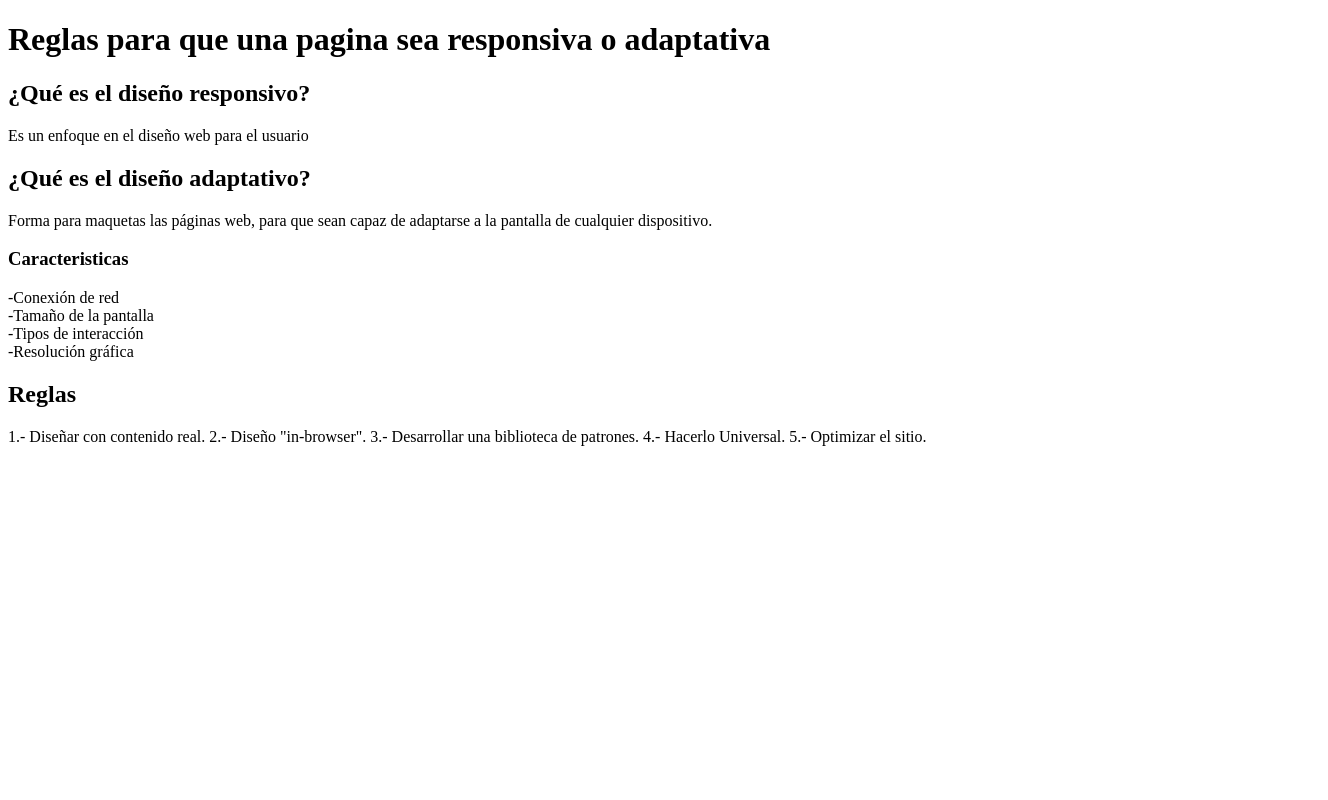
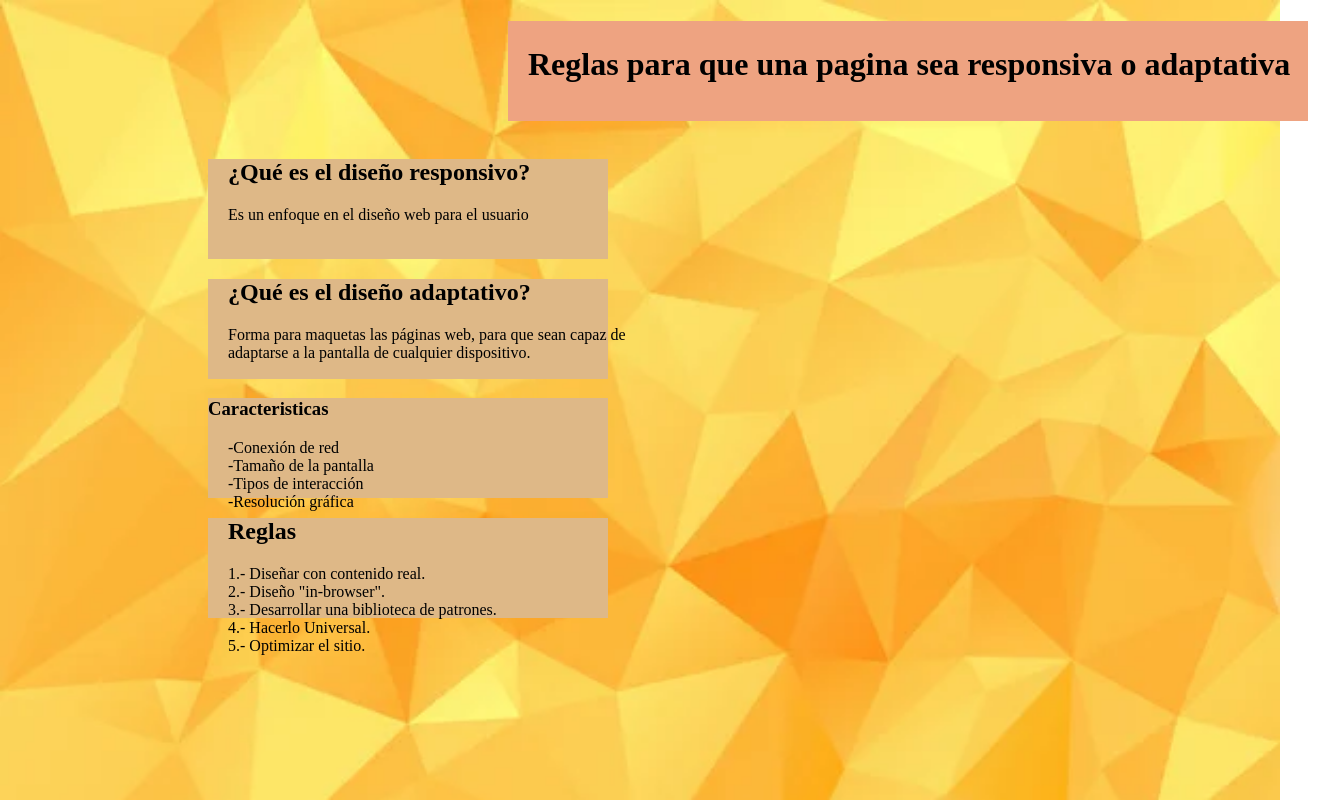
Before and after one commit to PalomoRodriguezHectorLenin/4IV8_PSW_Infrografia_Palomo_Rodriguez_Hector_Lenin, a plain HTML site: page index.html in a window 1280 px wide. Shown: the whole page, 1328 px wide, since content can reach past the window. Drawn offline with Linux system fonts and the light colour scheme.

Commit message:
Fondo y Divs2

```diff
--- a/index.html
+++ b/index.html
@@ -4,16 +4,68 @@
     <meta charset="UTF-8">
     <meta http-equiv="X-UA-Compatible" content="IE=edge">
     <meta name="viewport" content="width=device-width, initial-scale=1.0">
-    <title>Infrografia</title>
+    <title>Infografia</title>
     <style>
-
+        body{
+            background-image: url(../4IV8_PSW_Infrografia_Palomo_Rodriguez_Hector_Lenin/imagenes/amarillo.jpg);
+            background-repeat: no-repeat;
+            background-size: cover;
+        }
+        #titulo{
+            width: 800px;
+            height: 100px;
+            background-color: rgb(238, 163, 129);
+            position: relative;
+            left: 500px;
+        }
+        h1{
+            position: relative;
+            left: 20px;
+            top: 25px;
+        }
+        #respon{
+            width: 400px;
+            height: 100px;
+            background-color: burlywood;
+            position: relative;
+            left: 200px;
+        }
+        h2{
+            position: relative;
+            left: 20px
+        }
+        p{
+            position: relative;
+            left: 20px;
+        }
+        #adapta{
+            width: 400px;
+            height: 100px;
+            background-color: burlywood;
+            position: relative;
+            left: 200px;
+        }
+        #caracRe{
+            width: 400px;
+            height: 100px;
+            background-color: burlywood;
+            position: relative;
+            left: 200px;
+        }
+        #reglasRe{
+            width: 400px;
+            height: 100px;
+            background-color: burlywood;
+            position: relative;
+            left: 200px;
+        }
     </style>
 </head>
 <body>
     <div id="titulo">
         <h1>Reglas para que una pagina sea responsiva o adaptativa</h1>
     </div>
-
+    <br>
     <div id="respon">
         <h2>¿Qué es el diseño responsivo?</h2>
         <p>Es un enfoque en el diseño web para el usuario</p>
@@ -36,13 +88,13 @@
     <div id="reglasRe">
         <h2>Reglas</h2>
         <p>
-            1.- Diseñar con contenido real.
-            2.- Diseño "in-browser".
-            3.- Desarrollar una biblioteca de patrones.
-            4.- Hacerlo Universal.
-            5.- Optimizar el sitio.
+            1.- Diseñar con contenido real.<br>
+            2.- Diseño "in-browser".<br>
+            3.- Desarrollar una biblioteca de patrones.<br>
+            4.- Hacerlo Universal.<br>
+            5.- Optimizar el sitio.<br>
         </p>
-    </div>
 
+</div>
 </body>
 </html>
```
Also changed, not shown: imagenes/amarillo.jpg (added).
